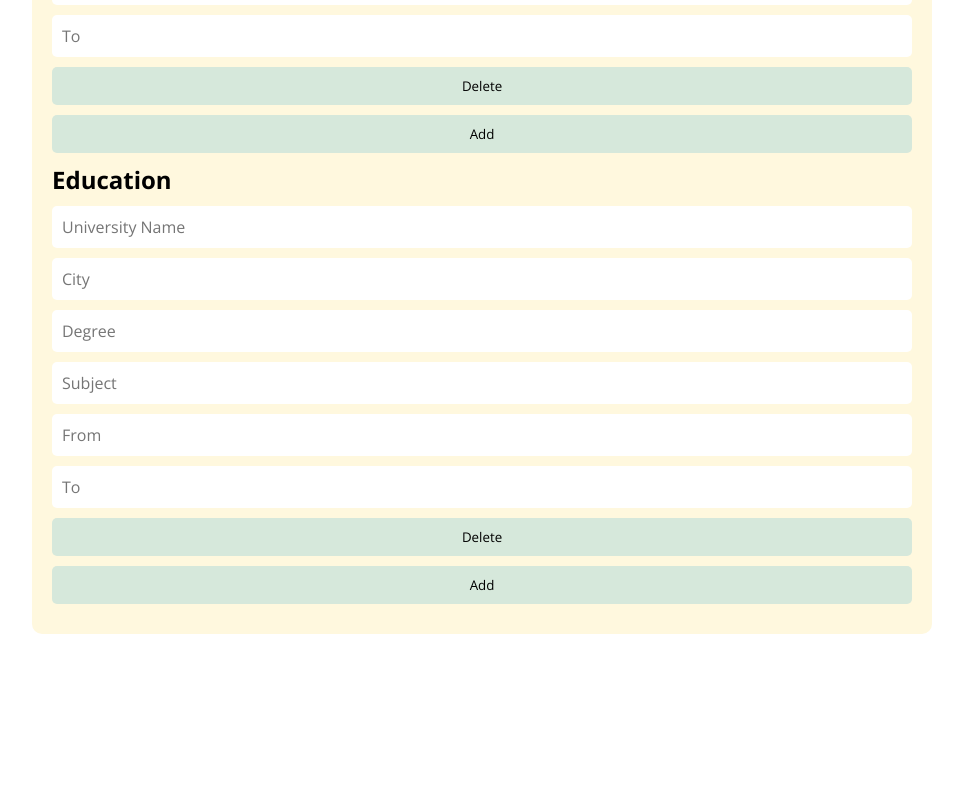
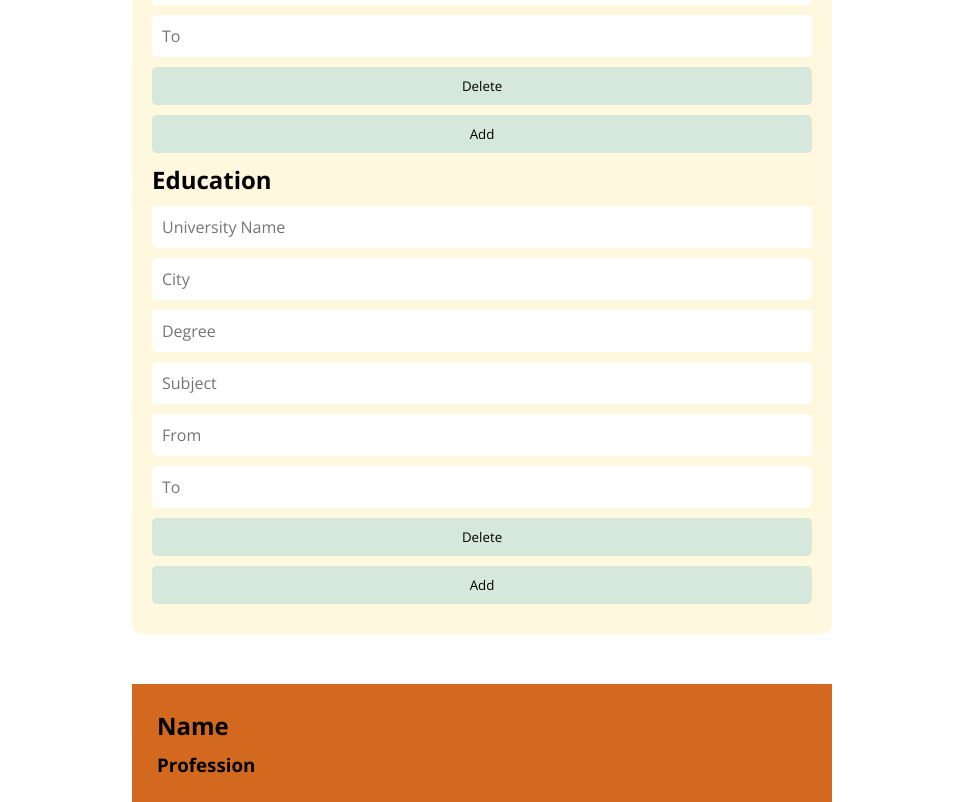
Before and after one commit to enmanuelsabarua/cv-app, a React (Create React App) app: page / in a window 1280 px wide. Shown: the part 865-1667 px from the top of the page, without its empty margins (158-1121 px from the left). Before the commit the page ends 1499 px from the top, so only its background shows below. Built offline with nearby package versions, Linux system fonts and the light colour scheme.

Commit message:
Create the Form and Resume components

```diff
--- a/src/App.js
+++ b/src/App.js
@@ -1,17 +1,15 @@
 import React, { Component } from 'react';
 import './styles/App.css';
 import uniqid from 'uniqid';
-import GeneralInfo from './components/GeneralInfo';
-import PracticalExp from './components/PracticalExp';
-import Education from './components/Education';
+import Form from './components/Form';
+import Resume from './components/Resume';
 
 class App extends Component {
   constructor() {
     super();
 
-    this.handlePersonalInfoChange = this.handlePersonalInfoChange.bind(this);
-    this.handleExperienceChange = this.handleExperienceChange.bind(this);
-    this.handleEducationChange = this.handleEducationChange.bind(this);
+    this.handleSectionChange = this.handleSectionChange.bind(this);
+    this.addNewSection = this.addNewSection.bind(this);
     this.deleteExperience = this.deleteExperience.bind(this);
 
     this.state = {
@@ -65,72 +63,26 @@ class App extends Component {
     }
   }
 
-  handlePersonalInfoChange = e => {
+  handleSectionChange = (e, section) => {
     this.setState(prevState => {
       return {
-        personalInfo: {
-          ...prevState.personalInfo,
+        [section]: {
+          ...prevState[section],
           [e.target.id]: e.target.value
         }
       }
     });
   }
 
-  handleExperienceChange = e => {
+  addNewSection = (sectionArray, section, sectionObject) => {
     this.setState(prevState => {
       return {
-        experience: {
-          ...prevState.experience,
-          [e.target.id]: e.target.value
-        }
+        [sectionArray]: [...prevState[sectionArray], this.state[section]],
+        [section]: sectionObject,
       }
     });
-  }
 
-  handleEducationChange = e => {
-    this.setState(prevState => {
-      return {
-        education: {
-          ...prevState.education,
-          [e.target.id]: e.target.value
-        }
-      }
-    });
-  }
-
-  addNewExperience = () => {
-    this.setState(prevState => {
-      return {
-        experiences: [...prevState.experiences, this.state.experience],
-        experience: {
-          id: uniqid(),
-          position: '',
-          company: '',
-          city: '',
-          from: '',
-          to: '',
-        },
-      }
-    })
-
-  }
-
-  addEducation = () => {
-    this.setState(prevState => {
-      return {
-        educations: [...prevState.educations, this.state.education],
-        education: {
-          id: uniqid(),
-          university: '',
-          city: '',
-          degree: '',
-          subject: '',
-          from: '',
-          to: '',
-        },
-      }
-    })
-
+    console.log(this.state.experiences);
   }
 
   deleteExperience = (id, section) => {
@@ -147,19 +99,8 @@ class App extends Component {
           <h1>CV Generator</h1>
         </header>
         <main className='main'>
-        <form>
-          <h2>Personal Information</h2>
-          <GeneralInfo handlePersonalInfoChange={this.handlePersonalInfoChange} personalInfo={this.state.personalInfo}/>
-
-          <h2>Experience</h2>
-          <PracticalExp experiences={this.state.experiences} experience={this.state.experience} handleExperienceChange={this.handleExperienceChange} deleteExperience={this.deleteExperience}/>
-          <button onClick={this.addNewExperience} type="button">Add</button>
-
-          <h2>Education</h2>
-          <Education educations={this.state.educations} handleEducationChange={this.handleEducationChange} deleteExperience={this.deleteExperience}/>
-          <button onClick={this.addEducation} type="button">Add</button>
-
-        </form>
+          <Form handleSectionChange={this.handleSectionChange} personalInfo={this.state.personalInfo} experiences={this.state.experiences} educations={this.state.educations} deleteExperience={this.deleteExperience} addNewSection={this.addNewSection}/>
+          <Resume />
         </main>
       </div>
     );
--- /dev/null
+++ b/src/components/Form.js
@@ -0,0 +1,53 @@
+import React, { Component } from "react";
+import uniqid from 'uniqid';
+import '../styles/Form.css';
+import GeneralInfo from './GeneralInfo';
+import PracticalExp from './PracticalExp';
+import Education from './Education';
+
+
+class Form extends Component {
+    constructor(props) {
+        super(props);
+    }
+
+    render() {
+        const experience = {
+            id: uniqid(),
+            position: '',
+            company: '',
+            city: '',
+            from: '',
+            to: '',
+          };
+
+          const education = {
+            id: uniqid(),
+            university: '',
+            city: '',
+            degree: '',
+            subject: '',
+            from: '',
+            to: '',
+          };
+
+          const { handleSectionChange, personalInfo, experiences, deleteExperience, educations, addNewSection } = this.props;
+
+        return (
+            <form className="form">
+                <h2>Personal Information</h2>
+                <GeneralInfo handleSectionChange={handleSectionChange} personalInfo={personalInfo}/>
+
+                <h2>Experience</h2>
+                <PracticalExp experiences={experiences} handleSectionChange={handleSectionChange} deleteExperience={deleteExperience}/>
+                <button onClick={() => addNewSection('experiences', 'experience', experience)} type="button">Add</button>
+
+                <h2>Education</h2>
+                <Education educations={educations} handleSectionChange={handleSectionChange} deleteExperience={deleteExperience}/>
+                <button onClick={() => addNewSection('educations', 'education', education)} type="button">Add</button>
+            </form>
+        );
+    }
+}
+
+export default Form;
--- a/src/components/GeneralInfo.js
+++ b/src/components/GeneralInfo.js
@@ -8,13 +8,13 @@ class GeneralInfo extends Component {
     render() {
         return (
             <section>
-                    <input id="fName" onChange={this.props.handlePersonalInfoChange} type="text" placeholder="First Name" value={this.props.personalInfo.fName}/>
-                    <input id="lName" onChange={this.props.handlePersonalInfoChange} type="text" placeholder="Last Name" value={this.props.personalInfo.lName}/>
-                    <input id="title" onChange={this.props.handlePersonalInfoChange} type="text" placeholder="Title" value={this.props.personalInfo.title}/>
-                    <input id="address" onChange={this.props.handlePersonalInfoChange} type="text" placeholder="Address" value={this.props.personalInfo.address}/>
-                    <input id="phoneNumber" onChange={this.props.handlePersonalInfoChange} type="text" placeholder="Phone Number" value={this.props.personalInfo.phoneNumber}/>
-                    <input id="email" onChange={this.props.handlePersonalInfoChange} type="email" placeholder="Email" value={this.props.personalInfo.email}/>
-                    <textarea id="description" onChange={this.props.handlePersonalInfoChange} name="description" placeholder="Description" value={this.props.personalInfo.description}></textarea>
+                    <input id="fName" onChange={(e) => this.props.handleSectionChange(e, 'personalInfo')} type="text" placeholder="First Name" value={this.props.personalInfo.fName}/>
+                    <input id="lName" onChange={(e) => this.props.handleSectionChange(e, 'personalInfo')} type="text" placeholder="Last Name" value={this.props.personalInfo.lName}/>
+                    <input id="title" onChange={(e) => this.props.handleSectionChange(e, 'personalInfo')} type="text" placeholder="Title" value={this.props.personalInfo.title}/>
+                    <input id="address" onChange={(e) => this.props.handleSectionChange(e, 'personalInfo')} type="text" placeholder="Address" value={this.props.personalInfo.address}/>
+                    <input id="phoneNumber" onChange={(e) => this.props.handleSectionChange(e, 'personalInfo')} type="text" placeholder="Phone Number" value={this.props.personalInfo.phoneNumber}/>
+                    <input id="email" onChange={(e) => this.props.handleSectionChange(e, 'personalInfo')} type="email" placeholder="Email" value={this.props.personalInfo.email}/>
+                    <textarea id="description" onChange={(e) => this.props.handleSectionChange(e, 'personalInfo')} name="description" placeholder="Description" value={this.props.personalInfo.description}></textarea>
             </section>
         );
     }
--- a/src/components/PracticalExp.js
+++ b/src/components/PracticalExp.js
@@ -12,11 +12,11 @@ class PracticalExp extends Component {
                     const length = this.props.experiences;
                     return (
                         <section key={experience.id}>
-                                <input value={length <= 1 ? experience.position : this.value} onChange={this.props.handleExperienceChange} id="position" type="text" placeholder="Position" />
-                                <input value={length <= 1 ? experience.company : this.value} onChange={this.props.handleExperienceChange} id="company" type="text" placeholder="Company" />
-                                <input value={length <= 1 ? experience.city : this.value} onChange={this.props.handleExperienceChange} id="city" type="text" placeholder="City" />
-                                <input value={length <= 1 ? experience.from : this.value} onChange={this.props.handleExperienceChange} id="from" type="text" placeholder="From" />
-                                <input value={length <= 1 ? experience.to : this.value} onChange={this.props.handleExperienceChange} id="to" type="text" placeholder="To" />
+                                <input value={length <= 1 ? experience.position : this.value} onChange={(e) => this.props.handleSectionChange(e, 'experience')} id="position" type="text" placeholder="Position" />
+                                <input value={length <= 1 ? experience.company : this.value} onChange={(e) => this.props.handleSectionChange(e, 'experience')} id="company" type="text" placeholder="Company" />
+                                <input value={length <= 1 ? experience.city : this.value} onChange={(e) => this.props.handleSectionChange(e, 'experience')} id="city" type="text" placeholder="City" />
+                                <input value={length <= 1 ? experience.from : this.value} onChange={(e) => this.props.handleSectionChange(e, 'experience')} id="from" type="text" placeholder="From" />
+                                <input value={length <= 1 ? experience.to : this.value} onChange={(e) => this.props.handleSectionChange(e, 'experience')} id="to" type="text" placeholder="To" />
 
                                 <button onClick={() => this.props.deleteExperience(experience.id, 'experiences')} type="button">Delete</button>
                         </section>
--- /dev/null
+++ b/src/components/Resume.js
@@ -0,0 +1,19 @@
+import React, { Component } from "react";
+import '../styles/Resume.css'
+
+class Resume extends Component {
+    constructor(props) {
+        super(props);
+    }
+
+    render() {
+        return (
+            <div className="resume">
+                <h2>Name</h2>
+                <h3>Profession</h3>
+            </div>
+        );
+    }
+}
+
+export default Resume;
--- a/src/styles/App.css
+++ b/src/styles/App.css
@@ -23,36 +23,8 @@ h2 {
 }
 
 .main {
-  max-width: 90%;
-  width: 900px;
-  margin: 0 auto;
-  background-color: #FFF8DE;
-  border-radius: 10px;
-  padding: 20px;
+  display: flex;
+  justify-content: center;
+  flex-wrap: wrap;
+  gap: 50px;
 }
-
-input, textarea {
-  padding: 10px;
-  border: none;
-  border-radius: 5px;
-  margin-bottom: 10px;
-  display: block;
-  width: 100%;
-  font-size: 16px;
-}
-
-button {
-  display: block;
-  margin-bottom: 10px;
-  width: 100%;
-  padding: 10px;
-  border: none;
-  background-color: #D6E8DB;
-  border-radius: 5px;
-  transition: background-color .3s;
-}
-
-button:hover {
-  cursor: pointer;
-  background-color: #d6e8dbc1;
-}
--- /dev/null
+++ b/src/styles/Form.css
@@ -0,0 +1,35 @@
+.form {
+  /* max-width: 90%;
+  width: 900px;
+  margin: 0 auto; */
+  background-color: #FFF8DE;
+  border-radius: 10px;
+  padding: 20px;
+  flex-basis: 700px;
+}
+
+input, textarea {
+    padding: 10px;
+    border: none;
+    border-radius: 5px;
+    margin-bottom: 10px;
+    display: block;
+    width: 100%;
+    font-size: 16px;
+  }
+
+  button {
+    display: block;
+    margin-bottom: 10px;
+    width: 100%;
+    padding: 10px;
+    border: none;
+    background-color: #D6E8DB;
+    border-radius: 5px;
+    transition: background-color .3s;
+  }
+
+  button:hover {
+    cursor: pointer;
+    background-color: #d6e8dbc1;
+  }
--- /dev/null
+++ b/src/styles/Resume.css
@@ -0,0 +1,5 @@
+.resume {
+    background-color: chocolate;
+    padding: 25px;
+    flex-basis: 700px;
+}
```
Also changed, not shown: src/components/Education.js (+6 -6 lines).
